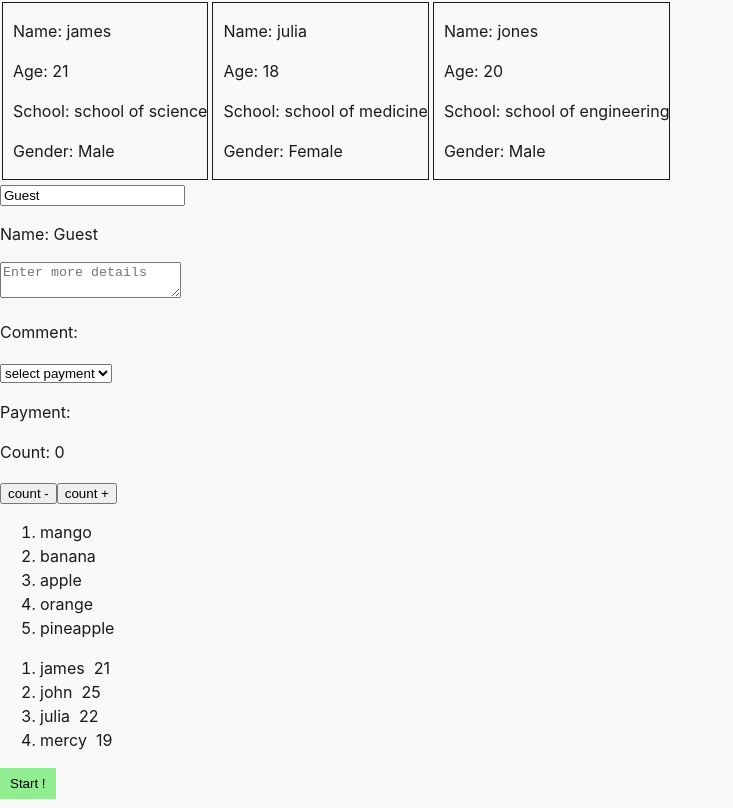
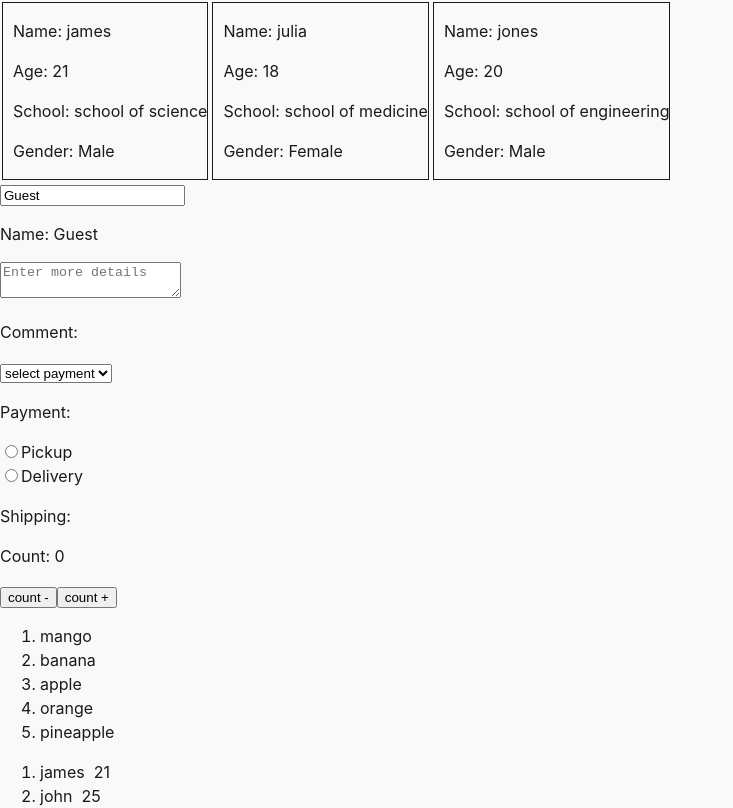
Before and after one commit to mukuvi/MAIN-TEST, a React (Vite) app in the folder REACT/react-one/: page / in a window 1280 px wide. Shown: the top 808 px of the page, without its empty margins (0-733 px from the left). Built offline with nearby package versions, Linux system fonts and the light colour scheme.

Commit message:
fire-one

```diff
--- a/REACT/react-one/src/InputChange.jsx
+++ b/REACT/react-one/src/InputChange.jsx
@@ -4,6 +4,7 @@
   const [name, setName] = useState("Guest");
   const [comment, setComment] = useState("");
   const [payment, setPayment] = useState("");
+  const [shipping, setShipping] = useState("");
   const handleChange = (e) => {
     setName(e.target.value);
   };
@@ -12,6 +13,9 @@
   };
   const handlePayment = (e) => {
     setPayment(e.target.value);
+  };
+  const handleShipping = (e) => {
+    setShipping(e.target.value);
   };
   return (
     <>
@@ -30,6 +34,26 @@
         <option value="Mpesa"> Mpesa</option>
       </select>
       <p>Payment: {payment}</p>
+      <label>
+        <input
+          type="radio"
+          value="pickup"
+          onChange={handleShipping}
+          checked={shipping === "pickup"}
+        />
+        Pickup
+      </label>
+      <br />
+      <label>
+        <input
+          type="radio"
+          value="delivery"
+          onChange={handleShipping}
+          checked={shipping === "delivery"}
+        />
+        Delivery
+      </label>
+      <p>Shipping: {shipping}</p>
     </>
   );
 }
```
